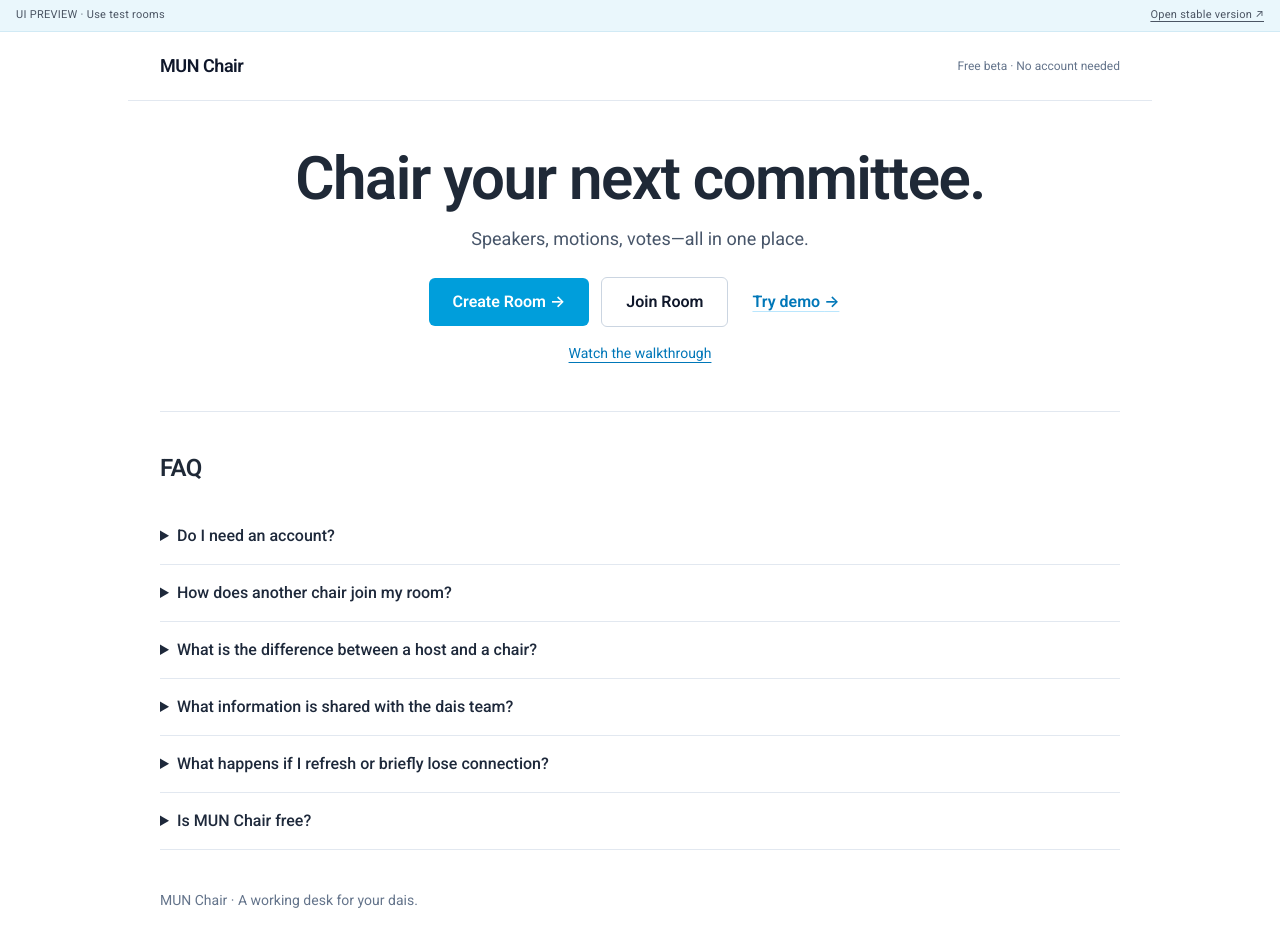
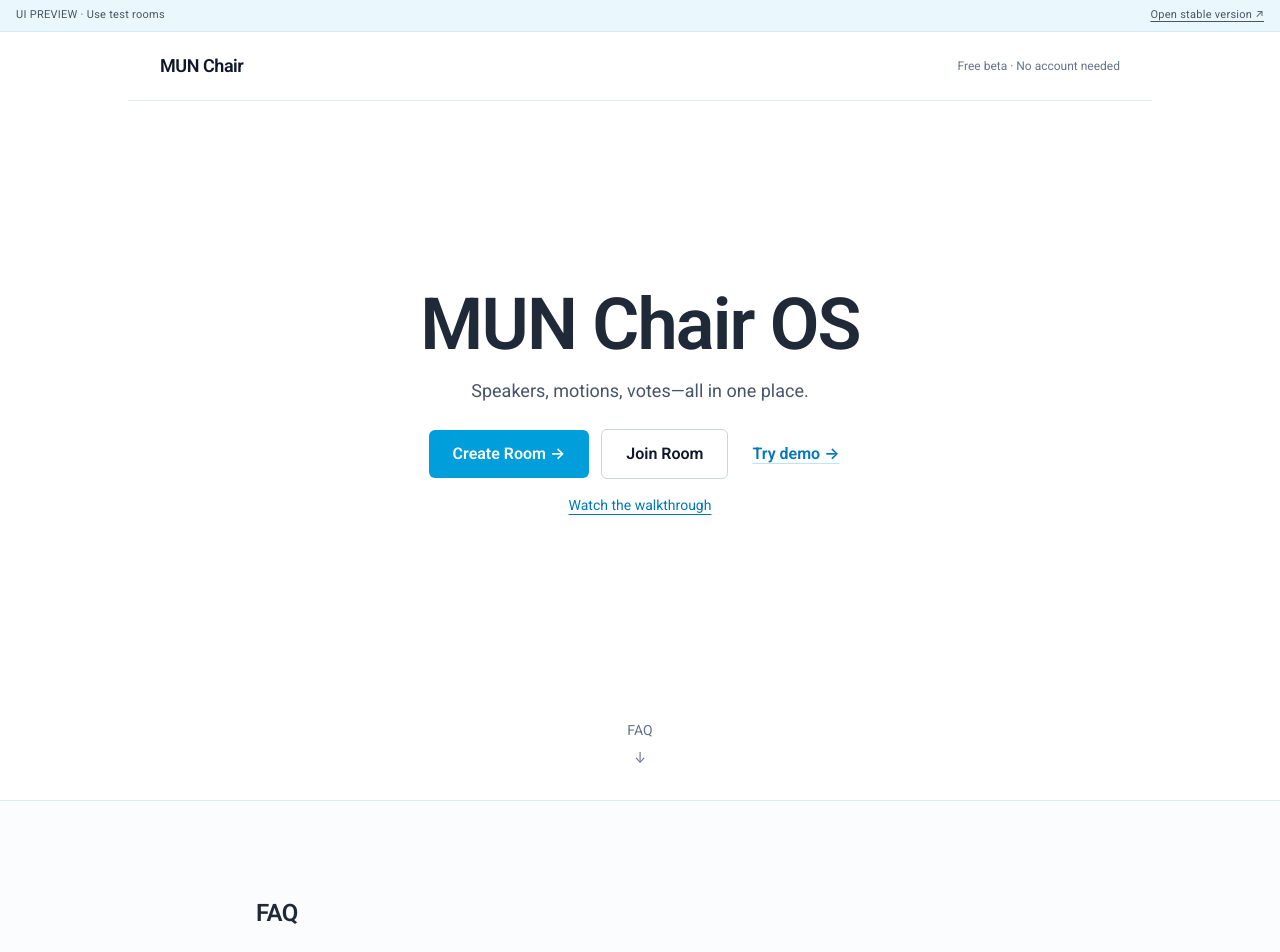
Before and after one commit to fengzhewu079/model-un-chair-system, a React (Vite) app: page / in a window 1280 px wide. Shown: the top 952 px of the page. Built offline with nearby package versions, Linux system fonts and the light colour scheme; no server answers.

Commit message:
Separate homepage introduction and FAQ into scrolling sections

```diff
--- a/src/pages/HomePage.tsx
+++ b/src/pages/HomePage.tsx
@@ -1,4 +1,4 @@
-import React from 'react';
+import React, { useRef } from 'react';
 import { faqItems } from '../features/home/homeContent';
 
 interface HomePageProps {
@@ -9,15 +9,18 @@
 }
 
 export const HomePage: React.FC<HomePageProps> = ({ onCreateRoom, onJoinRoom, onStartDemo, walkthroughUrl }) => {
+  const faqRef = useRef<HTMLElement>(null);
+
   return (
     <div className="min-h-screen bg-white text-slate-900">
-      <header className="mx-auto flex max-w-5xl items-center justify-between gap-4 border-b border-slate-200 px-5 py-5 sm:px-8">
+      <div className="flex min-h-[calc(100svh-2rem)] flex-col">
+      <header className="mx-auto flex w-full max-w-5xl items-center justify-between gap-4 border-b border-slate-200 px-5 py-5 sm:px-8">
         <a href="#" className="text-lg font-semibold tracking-tight">MUN Chair</a>
         <span className="text-xs text-slate-500">Free beta · No account needed</span>
       </header>
-      <main className="mx-auto max-w-5xl px-5 sm:px-8">
-        <section className="py-10 sm:py-12 text-center">
-          <h1 className="desk-title mx-auto max-w-3xl text-4xl leading-tight sm:text-6xl">Chair your next committee.</h1>
+      <main className="mx-auto flex w-full max-w-5xl flex-1 flex-col px-5 sm:px-8">
+        <section className="flex flex-1 flex-col items-center justify-center py-16 text-center" aria-labelledby="home-heading">
+          <h1 id="home-heading" className="desk-title mx-auto max-w-3xl text-5xl leading-tight sm:text-7xl">MUN Chair OS</h1>
           <p className="mt-4 text-base leading-7 text-slate-600 sm:text-lg">Speakers, motions, votes—all in one place.</p>
           <div className="mt-6 flex flex-wrap items-center justify-center gap-3">
             <button type="button" onClick={onCreateRoom} className="rounded-md bg-primary px-6 py-3 font-semibold text-white hover:bg-primary-hover focus-visible:outline focus-visible:outline-2 focus-visible:outline-offset-4 focus-visible:outline-primary">Create Room <span aria-hidden="true">→</span></button>
@@ -26,12 +29,18 @@
           </div>
           {walkthroughUrl && <a href={walkthroughUrl} target="_blank" rel="noreferrer" className="mt-4 block text-sm text-primary-text underline underline-offset-4">Watch the walkthrough</a>}
         </section>
-        <section className="border-t border-slate-200 py-10" aria-labelledby="faq-heading">
+        <button type="button" onClick={() => faqRef.current?.scrollIntoView({ behavior: 'auto', block: 'start' })} className="mx-auto flex min-h-12 flex-col items-center gap-2 px-6 pb-8 pt-4 text-sm text-slate-500 focus-visible:outline focus-visible:outline-2 focus-visible:outline-primary" aria-label="Scroll to FAQ">
+          <span>FAQ</span><span aria-hidden="true">↓</span>
+        </button>
+      </main>
+      </div>
+        <section ref={faqRef} className="border-t border-slate-200 bg-slate-50/60 px-5 py-16 sm:px-8 sm:py-24" aria-labelledby="faq-heading">
+          <div className="mx-auto max-w-3xl">
           <h2 id="faq-heading" className="desk-title mb-6 text-2xl">FAQ</h2>
           {faqItems.map((item) => <details key={item.question} className="border-b border-slate-200 py-4"><summary className="cursor-pointer font-medium text-slate-800">{item.question}</summary><p className="mt-3 max-w-2xl text-sm leading-7 text-slate-600">{item.answer}</p></details>)}
+          </div>
         </section>
-      </main>
-      <footer className="mx-auto max-w-5xl px-5 pb-8 text-sm text-slate-500 sm:px-8">MUN Chair · A working desk for your dais.</footer>
+      <footer className="mx-auto max-w-5xl px-5 py-8 text-sm text-slate-500 sm:px-8">MUN Chair · A working desk for your dais.</footer>
     </div>
   );
 };
```
Also changed, not shown: 1 other file (tests, documents, lock files or other folders).
